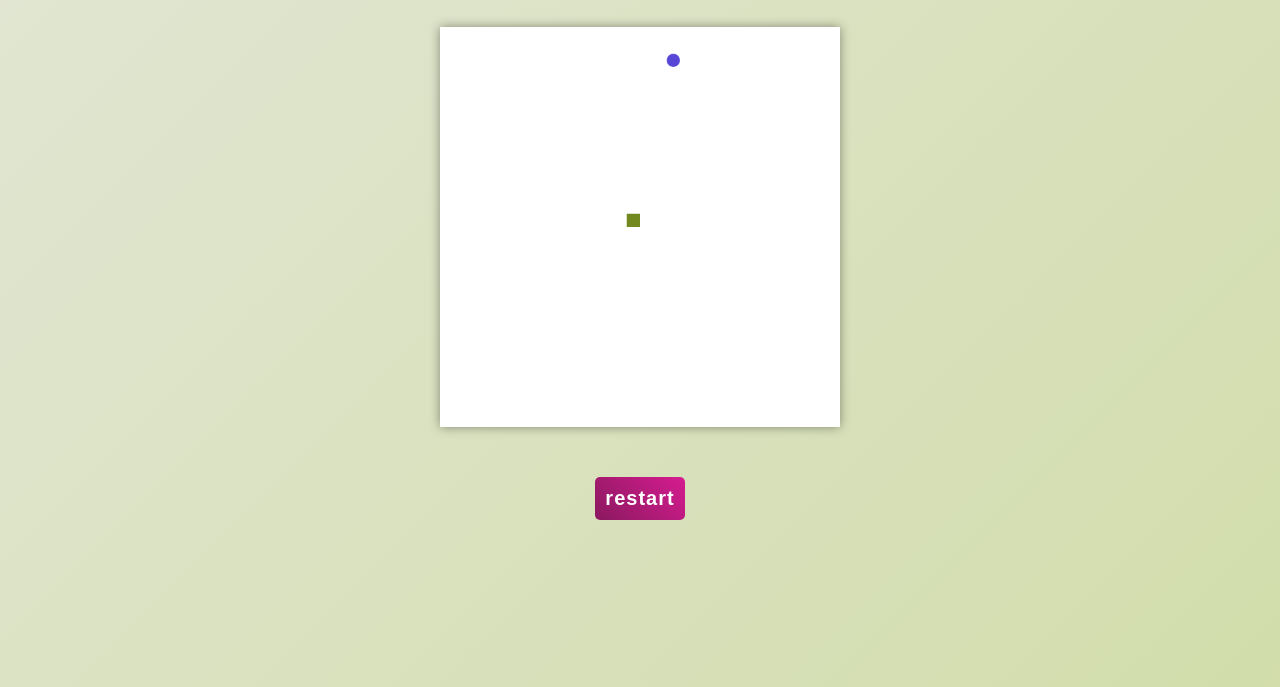
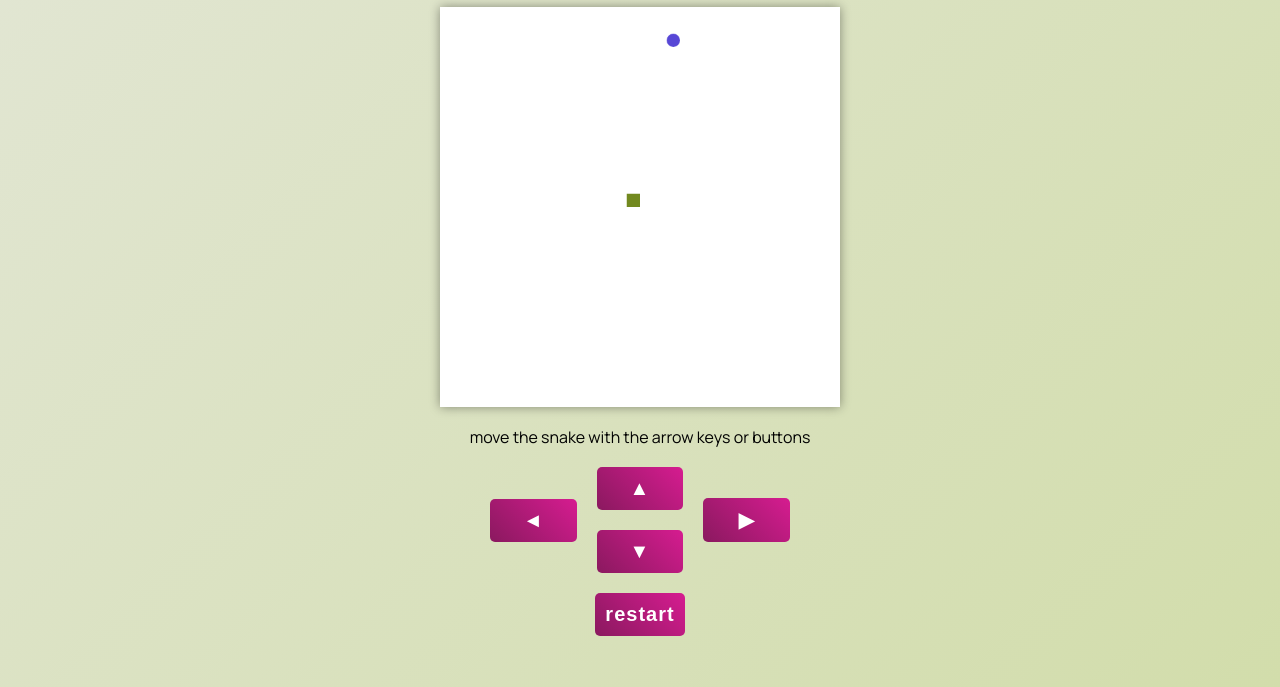
Before and after one commit to sheacronin/typescript-snake, a website built with webpack: page src/index.html in a window 1280 px wide. Shown: the part 113-800 px from the top of the page. Built offline with nearby package versions, Linux system fonts and the light colour scheme.

Commit message:
Add arrow buttons

```diff
--- a/src/index.html
+++ b/src/index.html
@@ -14,8 +14,16 @@
         <main>
             <h1>snake</h1>
             <canvas id="game-canvas"></canvas>
+            <div id="messages">
+                move the snake with the arrow keys or buttons
+            </div>
+            <div id="arrow-buttons">
+                <button id="left" class="arrow-button">◄</button>
+                <button id="up" class="arrow-button">▲</button>
+                <button id="right" class="arrow-button">▶</button>
+                <button id="down" class="arrow-button">▼</button>
+            </div>
             <button id="restart-btn">restart</button>
-            <div id="messages"></div>
         </main>
     </body>
 </html>
--- a/src/index.ts
+++ b/src/index.ts
@@ -2,12 +2,17 @@ import './reset.css';
 import './style.css';
 import Food from './food';
 import { context, CANVAS_WIDTH_HEIGHT, SINGLE_GRID_SIZE } from './canvas';
-import Snake from './snake';
+import Snake, { Direction } from './snake';
 import events from './events';
 import messages from './messages';
 
 let snake: Snake;
 let food: Food;
+
+const arrowButtons = Array.from(
+    document.getElementsByClassName('arrow-button')
+);
+console.log(arrowButtons);
 
 function startGame() {
     snake = new Snake();
@@ -16,6 +21,9 @@ function startGame() {
     food.create();
     snake.food = food;
     document.addEventListener('keydown', moveSnakeWithKeys);
+    arrowButtons.forEach((button) =>
+        button.addEventListener('click', moveSnakeWithButtons)
+    );
 }
 
 const restartBtn = document.getElementById('restart-btn');
@@ -53,6 +61,10 @@ function doesSnakeTouchFood() {
     }
 }
 
+function moveSnakeWithButtons(e: PointerEvent) {
+    snake.move((<HTMLButtonElement>e.target).id as Direction);
+}
+
 function moveSnakeWithKeys(e: KeyboardEvent) {
     if (e.key === 'ArrowUp') {
         snake.move('up');
--- a/src/snake.ts
+++ b/src/snake.ts
@@ -2,7 +2,7 @@ import { CANVAS_WIDTH_HEIGHT, SINGLE_GRID_SIZE, context } from './canvas';
 import Food from './food';
 import events from './events';
 
-type Direction = 'up' | 'right' | 'down' | 'left';
+export type Direction = 'up' | 'right' | 'down' | 'left';
 
 type Coordinates = {
     x: number;
--- a/src/style.css
+++ b/src/style.css
@@ -6,7 +6,7 @@
 
 body {
     background: no-repeat linear-gradient(-45deg, #d2ddab, #e2e6d4);
-    height: 100vh;
+    min-height: 100vh;
     font-family: 'Manrope', sans-serif;
 }
 
@@ -17,7 +17,7 @@ main {
 h1 {
     font-size: 40px;
     font-weight: bold;
-    padding-top: 50px;
+    padding-top: 30px;
     color: #8a195f;
     text-shadow: 3px 3px white;
 }
@@ -40,7 +40,7 @@ button:hover {
 
 #game-canvas {
     border: 1px solid black;
-    margin: 50px auto;
+    margin: 50px auto 0 auto;
     display: block;
     width: 400px;
     border: none;
@@ -49,7 +49,28 @@ button:hover {
 }
 
 #messages {
-    padding-top: 20px;
+    height: 60px;
+    display: flex;
+    align-items: center;
+    justify-content: center;
+}
+
+#arrow-buttons {
+    display: grid;
+    grid-template-columns: repeat(3, 1fr);
+    max-width: 300px;
+    margin: 0 auto 20px auto;
+    gap: 20px;
+    grid-template-areas: 'left up right' 'left down right';
+    align-items: center;
+}
+
+#left {
+    grid-area: left;
+}
+
+#right {
+    grid-area: right;
 }
 
 @media (max-width: 650px) {
```
Also changed, not shown: dist/index.html, dist/main.js.
